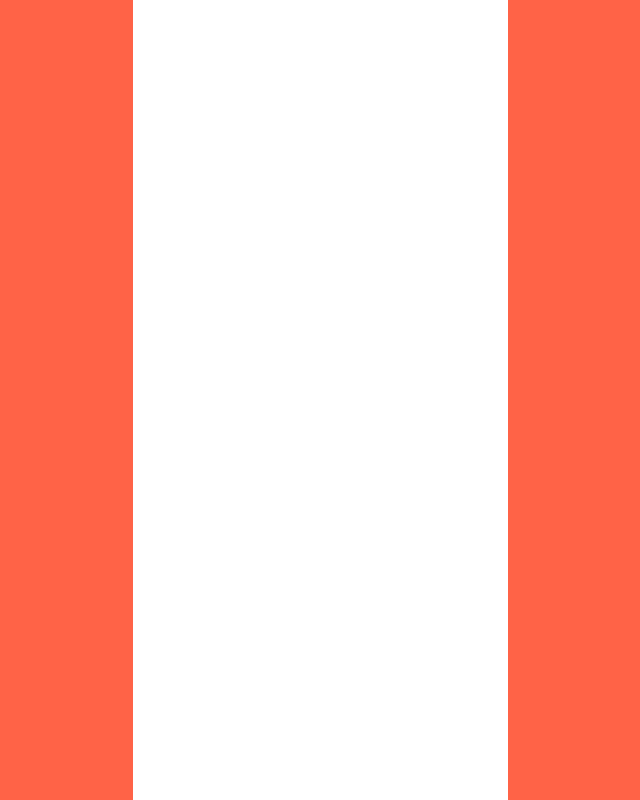
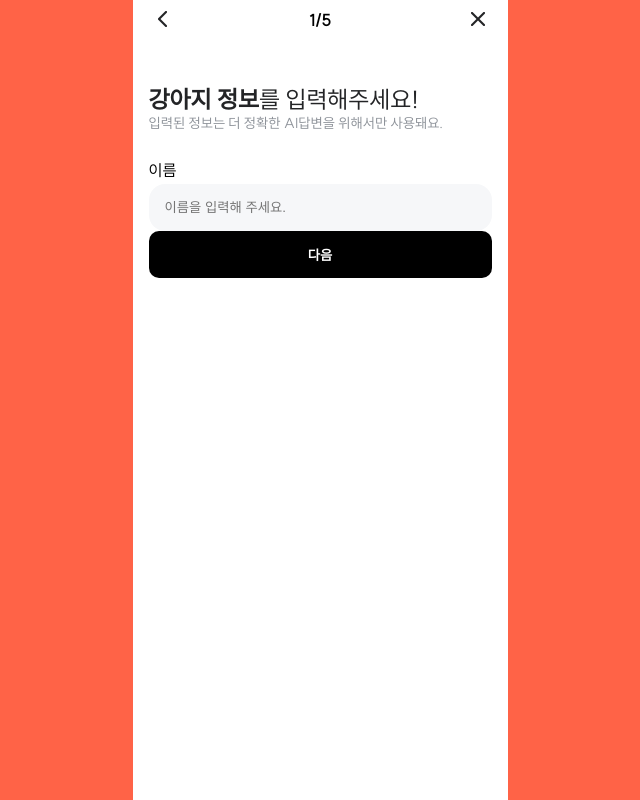
Before and after one commit to duseh729/mungmo, a React (Vite) app: page /name in a window 1280 px wide. Before the commit this address had no page. Shown: the whole page, without its empty margins (320-960 px from the left). Built offline with nearby package versions, Linux system fonts and the light colour scheme.

Commit message:
강아지 정보 페이지 중간 저장

```diff
--- /dev/null
+++ b/src/components/UpdateDog/Input.jsx
@@ -0,0 +1,35 @@
+import { useState } from "react";
+
+import styles from "../../css/UpdateDog/Input.module.scss";
+
+const Input = ({ label, type }) => {
+  const [value, setValue] = useState("");
+  const placeholderText = {
+    "이름": "이름을 입력해 주세요.",
+    "무게": "무게를 입력해 주세요.",
+    "출생연도": "출생연도를 입력해 주세요.",
+    "질환 / 수술": "예시) 댕댕이는 2년 전에 슬개골 탈구 수술을 했어요.",
+  };
+
+  return (
+    <div style={{ display: "flex", flexDirection: "column", position: "relative" }}>
+      <span>{label}</span>
+
+      <input
+        type={type}
+        name="temp"
+        onChange={e => {
+          setValue(e.target.value);
+        }}
+        className={styles.input}
+        placeholder={placeholderText[label]}
+      />
+
+      <div style={{ position: "absolute", right: 0, bottom: -24 }}>
+        {type == "text" ? label == "이름" ? <span>{`${value.length}/15`}</span> : <span>{`${value.length}/100`}</span> : null}
+      </div>
+    </div>
+  );
+};
+
+export default Input;
--- /dev/null
+++ b/src/components/UpdateDog/UpdateTitle.jsx
@@ -0,0 +1,14 @@
+import { color } from "../../constant/style";
+
+const UpdateTitle = () => {
+  return (
+    <div style={{padding: '32px 0 28px 0'}}>
+      <h1 className="text24" style={{color: color.gray900, fontWeight: 300}}>
+        <span className="bold-text">강아지 정보</span>를 입력해주세요!
+      </h1>
+      <p className="text14" style={{color: color.gray600}}>입력된 정보는 더 정확한 AI답변을 위해서만 사용돼요.</p>
+    </div>
+  );
+};
+
+export default UpdateTitle;
--- a/src/components/common/Button.jsx
+++ b/src/components/common/Button.jsx
@@ -1,6 +1,6 @@
 import { color as colorConstant } from "../../constant/style";
 
-const Button = ({ children, color='black', onClick }) => {
+const Button = ({ children, color='black', onClick, isDisabled=false }) => {
   return (
     <button
       onClick={onClick}
@@ -14,6 +14,7 @@ const Button = ({ children, color='black', onClick }) => {
         border: color === "white" ? `1px solid ${colorConstant.gray200}` : null,
         cursor: 'pointer'
       }}
+      disabled={isDisabled}
     >
       {children}
     </button>
--- a/src/components/common/Header.jsx
+++ b/src/components/common/Header.jsx
@@ -1,5 +1,5 @@
 
-const Header = ({ children, onClick, hamburgerClick, zIndexTop }) => {
+const Header = ({ children, onClick, hamburgerClick, closeClick, zIndexTop }) => {
   return (
     <div>
       <div
@@ -29,6 +29,11 @@ const Header = ({ children, onClick, hamburgerClick, zIndexTop }) => {
             <img src="/img/icons/hamburger.png" alt="" />
           </button>
         )}
+
+        {closeClick &&
+          <button onClick={closeClick} style={{ position: "absolute", right: 12, top: 6, cursor: "pointer" }}>
+            <img src="/img/icons/close.png" alt="" />
+          </button>}
       </div>
 
       <div style={{ height: 40 }}></div>
--- /dev/null
+++ b/src/css/UpdateDog/Input.module.scss
@@ -0,0 +1,7 @@
+.input{
+  border-radius: 16px;
+  border: none;
+  padding: 16px;
+  margin-top: 4px;
+  background-color: #F6F7F9;
+}
--- /dev/null
+++ b/src/pages/UpdateDog/UpdateBreed.jsx
@@ -0,0 +1,12 @@
+// 2번
+import Header from "../../components/common/Header";
+
+const UpdateBreed = () => {
+  return (
+    <div>
+      <Header closeClick={() => {}}>1/5</Header>
+    </div>
+  );
+};
+
+export default UpdateBreed;
--- /dev/null
+++ b/src/pages/UpdateDog/UpdateBrith.jsx
@@ -0,0 +1,12 @@
+// 4번
+import Header from "../../components/common/Header";
+
+const UpdateBirth = () => {
+  return (
+    <div>
+      <Header closeClick={() => {}}>1/5</Header>
+    </div>
+  );
+};
+
+export default UpdateBirth;
--- /dev/null
+++ b/src/pages/UpdateDog/UpdateEtc.jsx
@@ -0,0 +1,12 @@
+// 5번
+import Header from "../../components/common/Header";
+
+const UpdateEtc = () => {
+  return (
+    <div>
+      <Header closeClick={() => {}}>1/5</Header>
+    </div>
+  );
+};
+
+export default UpdateEtc;
--- /dev/null
+++ b/src/pages/UpdateDog/UpdateName.jsx
@@ -0,0 +1,24 @@
+// 1번
+import Header from "../../components/common/Header";
+import UpdateTitle from "../../components/UpdateDog/UpdateTitle";
+import Input from "../../components/UpdateDog/Input";
+import Button from "../../components/common/Button";
+
+const UpdateName = () => {
+  return (
+    <>
+      <Header closeClick={() => {}}>1/5</Header>
+
+      <div className="container" style={{ display: "flex", flexDirection: "column", justifyContent: "space-between",}}>
+        <div>
+          <UpdateTitle />
+          <Input label={"이름"} type={"text"}></Input>
+        </div>
+
+        <Button>다음</Button>
+      </div>
+    </>
+  );
+};
+
+export default UpdateName;
--- /dev/null
+++ b/src/pages/UpdateDog/UpdateWeight.jsx
@@ -0,0 +1,12 @@
+// 3번
+import Header from "../../components/common/Header";
+
+const UpdateWeight = () => {
+  return (
+    <div>
+      <Header closeClick={() => {}}>1/5</Header>
+    </div>
+  );
+};
+
+export default UpdateWeight;
--- a/src/router/router.jsx
+++ b/src/router/router.jsx
@@ -5,6 +5,12 @@ import ChatBot from "../pages/ChatBotPage";
 import WalkPage from "../pages/WalkPage";
 import MyPage from "../pages/MyPage";
 import LoginPage from "../pages/LoginPage";
+
+import UpdateName from "../pages/UpdateDog/UpdateName";
+import UpdateBreed from "../pages/UpdateDog/UpdateBreed";
+import UpdateWeight from "../pages/UpdateDog/UpdateWeight";
+import UpdateBirth from "../pages/UpdateDog/UpdateBrith";
+import UpdateEtc from "../pages/UpdateDog/UpdateEtc";
 
 const AppRouter = () => (
   <Router>
@@ -15,6 +21,12 @@ const AppRouter = () => (
       <Route path="walk" element={<WalkPage />} />
       <Route path="myPage" element={<MyPage />} />
       <Route path="login" element={<LoginPage />} />
+
+      <Route path="name" element={<UpdateName />} />
+      <Route path="breed" element={<UpdateBreed />} />
+      <Route path="weight" element={<UpdateWeight />} />
+      <Route path="birth" element={<UpdateBirth />} />
+      <Route path="etc" element={<UpdateEtc />} />
     </Routes>
   </Router>
 );
```
